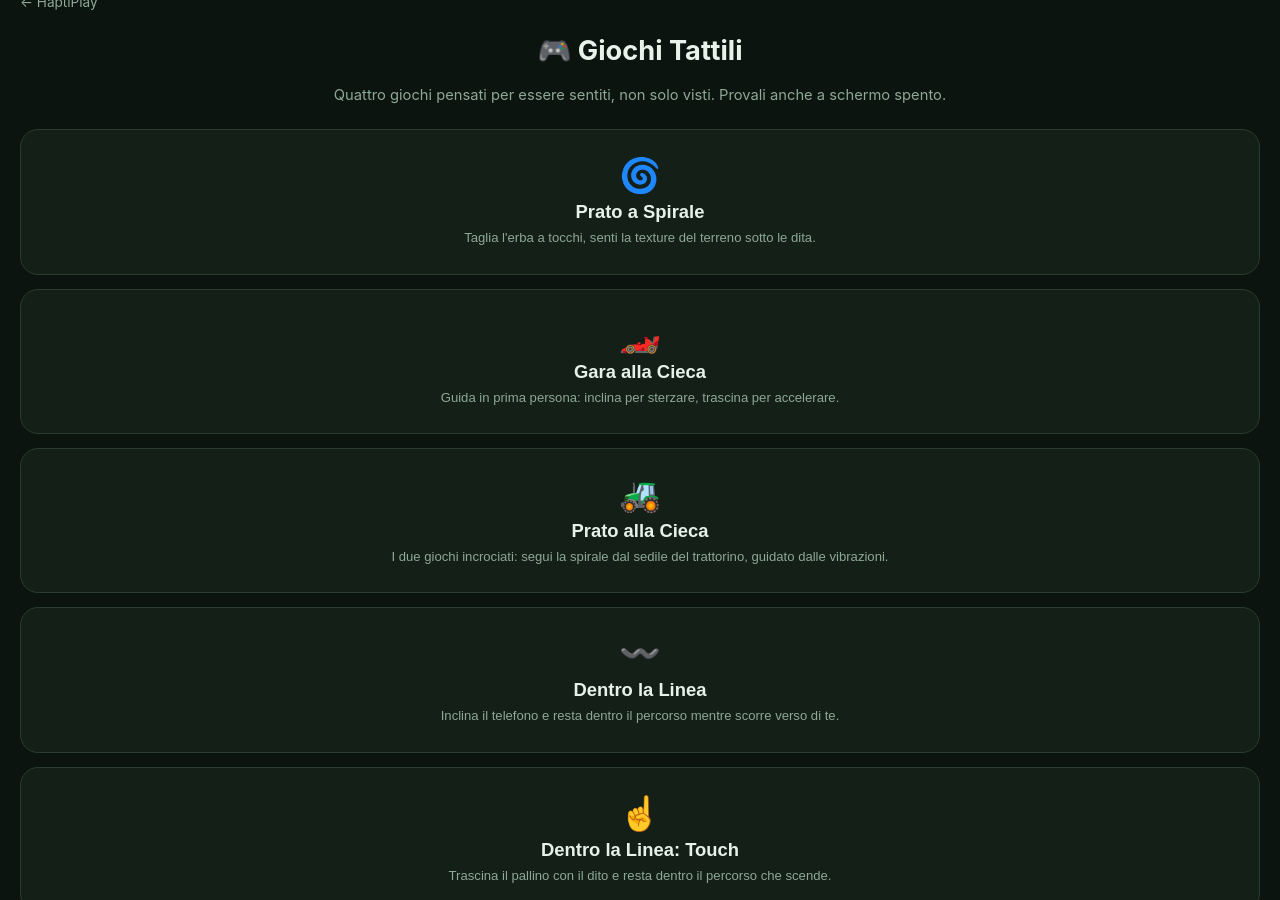
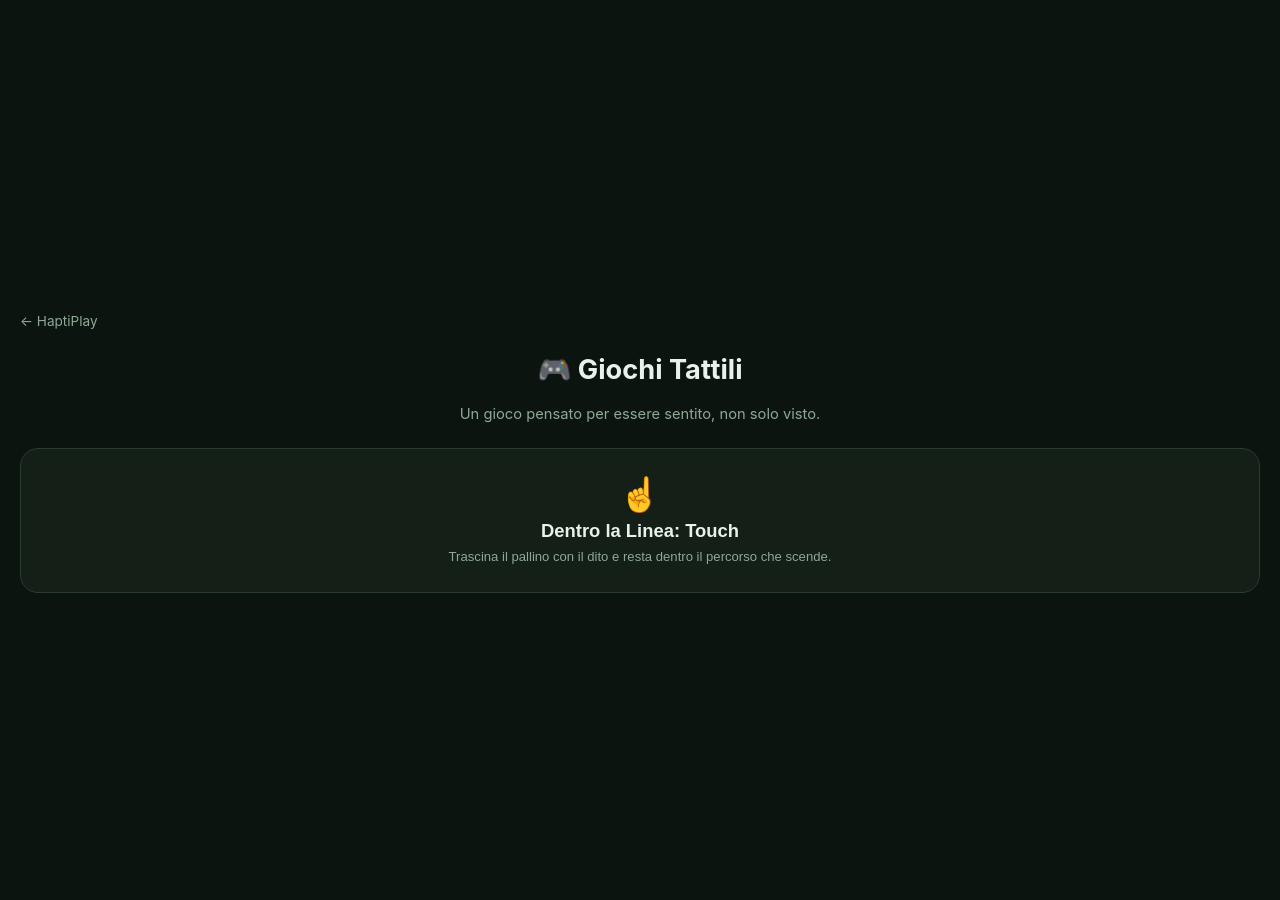
Before and after one commit to iacoposk8/iacoposk8.github.io, a Jekyll site: the page silent-games/path.html, which Jekyll copies as it is, in a window 1280 px wide. Built offline with Jekyll 4.4.1, drawn with Linux system fonts in a browser that asks for light colours; some of the changed lines change nothing that is shown.

Commit message:
Trasforma Dentro la Linea in gara touch

```diff
--- a/silent-games/path.html
+++ b/silent-games/path.html
@@ -62,6 +62,7 @@
   gap: 14px;
   overflow-y: auto;
 }
+#pick-prato, #pick-gara, #pick-mow, #pick-path { display: none; }
 
 #screen-mode h1 {
   text-align: center;
@@ -393,7 +394,7 @@
   <section id="screen-mode" class="screen active">
     <a class="back-link" href="/silent-games/">← HaptiPlay</a>
   <h1>🎮 Giochi Tattili</h1>
-  <p class="subtitle">Quattro giochi pensati per essere sentiti, non solo visti. Provali anche a schermo spento.</p>
+  <p class="subtitle">Un gioco pensato per essere sentito, non solo visto.</p>
     <button type="button" class="mode-card" id="pick-prato">
       <span class="mode-emoji">🌀</span>
       <span class="mode-title">Prato a Spirale</span>
@@ -440,8 +441,20 @@
       <label for="path-touch-speed">Velocità discesa <output id="path-touch-speed-value">115 m/s</output></label>
       <input id="path-touch-speed" type="range" min="70" max="300" value="115">
     </div>
-    <p class="hint">Tieni il dito sul pallino e trascinalo orizzontalmente. Se esci dal percorso, la vibrazione ti segnala il lato e se stai correggendo oppure peggiorando.</p>
-    <button type="button" id="btn-path-touch-start" class="primary">Inizia a trascinare</button>
+    <div class="option-group">
+      <h2>Concorrenti virtuali</h2>
+      <div class="options" data-group="pathOpponents">
+        <button type="button" data-value="0" class="opt selected">Nessuno</button>
+        <button type="button" data-value="3" class="opt">3 concorrenti</button>
+        <button type="button" data-value="5" class="opt">5 concorrenti</button>
+      </div>
+    </div>
+    <div class="option-group path-sliders">
+      <label for="path-opponent-speed">Velocità concorrenti <output id="path-opponent-speed-value">100%</output></label>
+      <input id="path-opponent-speed" type="range" min="60" max="140" value="100">
+    </div>
+    <p class="hint">Trascina il pallino a destra e sinistra per sterzare. Tieni il dito spostato verso l’alto per aumentare la velocità. Se esci dal percorso rallenti.</p>
+    <button type="button" id="btn-path-touch-start" class="primary">Inizia la gara</button>
   </section>
 
   <!-- ============ PATH: settings ============ -->
@@ -471,7 +484,7 @@
   <!-- ============ PATH: game ============ -->
   <section id="screen-path" class="screen">
     <header class="hud">
-      <div class="hud-left"><span id="path-score">0 m</span><span id="path-status">Dentro</span></div>
+      <div class="hud-left"><span id="path-score">0 m</span><span id="path-status">Dentro</span><span id="path-race">Solo</span></div>
       <div class="hud-right"><span id="path-timer">00:00</span></div>
     </header>
     <div id="path-wrap" tabindex="0">
@@ -741,8 +754,9 @@
     laps: 3, opponents: 4, collisions: 'off',
     mowTerrain: 'secco', mowSize: 10, mowRadar: 'on',
     pathDifficulty: 'easy', pathWidth: 72, pathSpeed: 115,
+    pathOpponents: 0, pathOpponentSpeed: 100,
   };
-  const NUMERIC_SETTINGS = ['size', 'laps', 'opponents', 'mowSize', 'pathWidth', 'pathSpeed'];
+  const NUMERIC_SETTINGS = ['size', 'laps', 'opponents', 'mowSize', 'pathWidth', 'pathSpeed', 'pathOpponents', 'pathOpponentSpeed'];
 
   document.querySelectorAll('.options').forEach((group) => {
     const key = group.dataset.group;
@@ -773,11 +787,15 @@
   const touchPathSpeedRange = document.getElementById('path-touch-speed');
   const touchPathWidthValue = document.getElementById('path-touch-width-value');
   const touchPathSpeedValue = document.getElementById('path-touch-speed-value');
+  const pathOpponentSpeedRange = document.getElementById('path-opponent-speed');
+  const pathOpponentSpeedValue = document.getElementById('path-opponent-speed-value');
   function syncTouchPathSettings() {
     touchPathWidthRange.value = settings.pathWidth;
     touchPathSpeedRange.value = settings.pathSpeed;
     touchPathWidthValue.textContent = settings.pathWidth + '%';
     touchPathSpeedValue.textContent = settings.pathSpeed + ' m/s';
+    pathOpponentSpeedRange.value = settings.pathOpponentSpeed;
+    pathOpponentSpeedValue.textContent = settings.pathOpponentSpeed + '%';
   }
   document.querySelectorAll('[data-group="pathDifficulty"] .opt').forEach((button) => {
     button.addEventListener('click', () => {
@@ -812,6 +830,10 @@
     settings.pathSpeed = parseInt(touchPathSpeedRange.value, 10);
     document.querySelectorAll('[data-group="pathDifficulty"] .opt, [data-group="pathTouchDifficulty"] .opt').forEach((b) => b.classList.remove('selected'));
     syncPathSettings(); syncTouchPathSettings();
+  });
+  pathOpponentSpeedRange.addEventListener('input', () => {
+    settings.pathOpponentSpeed = parseInt(pathOpponentSpeedRange.value, 10);
+    syncTouchPathSettings();
   });
   syncPathSettings();
   syncTouchPathSettings();
@@ -2990,11 +3012,13 @@
   const btnPathMenu = document.getElementById('btn-path-menu');
   const pathScoreEl = document.getElementById('path-score');
   const pathStatusEl = document.getElementById('path-status');
+  const pathRaceEl = document.getElementById('path-race');
   const pathTimerEl = document.getElementById('path-timer');
 
-  let path = { x: 0, distance: 0, elapsed: 0 };
+  let path = { x: 0, distance: 0, elapsed: 0, speed: 0 };
+  let pathOpponents = [];
   let pathRunning = false, pathRAF = null, pathLastFrame = 0;
-  let pathPointerActive = false, pathPointerX = 0;
+  let pathPointerActive = false, pathPointerX = 0, pathPointerLastX = 0, pathTouchDirection = 0, pathPointerAnchorY = 0, pathThrottle = 0;
   let pathFeedbackAccum = 0, pathDpr = 1;
   let pathTiltCalibratingUntil = 0, pathTiltSamples = [];
   let pathControl = 'tilt';
@@ -3082,7 +3106,7 @@
   }
 
   function pathInput() {
-    if (pathControl === 'touch') return 0;
+    if (pathControl === 'touch') return pathPointerActive ? pathTouchDirection : 0;
     if (tiltAvailable) {
       // Calibrate after the start tap: the hand often tilts the phone while
       // pressing the button, so using that single event would create a false
@@ -3121,13 +3145,27 @@
   function updatePathPhysics(dt) {
     const level = { width: settings.pathWidth / 100, speed: settings.pathSpeed };
     const input = pathInput();
-    path.x += input * (1.15 + level.speed / 240) * dt;
+    if (pathControl !== 'touch') path.x += input * (1.15 + level.speed / 240) * dt;
     path.x = clamp(path.x, -1, 1);
-    path.distance += level.speed * dt;
+    const offroad = Math.max(0, Math.abs(path.x - pathCenter(path.distance)) - level.width * 0.5);
+    const grip = 1 - clamp(offroad / (1 - level.width * 0.5), 0, 1) * 0.72;
+    path.speed = level.speed * (1 + pathThrottle * 0.9) * grip;
+    path.distance += path.speed * dt;
     path.elapsed += dt;
+    for (const opponent of pathOpponents) opponent.distance += opponent.speed * dt;
     pathFeedbackAccum += dt;
-    if (pathFeedbackAccum >= 0.09) { pathFeedbackAccum = 0; pathHapticTick(); }
+    if (pathFeedbackAccum >= 0.09) {
+      pathFeedbackAccum = 0;
+      pathHapticTick();
+      pathTouchDirection = 0;
+    }
     pathScoreEl.textContent = Math.floor(path.distance / 10) + ' m';
+    if (pathOpponents.length) {
+      const ahead = pathOpponents.filter((opponent) => opponent.distance > path.distance).length;
+      pathRaceEl.textContent = (ahead + 1) + '°/' + (pathOpponents.length + 1);
+    } else {
+      pathRaceEl.textContent = 'Solo';
+    }
     pathTimerEl.textContent = formatTime(path.elapsed * 1000);
     renderPath();
   }
@@ -3146,16 +3184,22 @@
   }
   pathWrap.addEventListener('pointerdown', (e) => {
     if (!pathRunning) return;
-    AudioFX.ensure(); pathPointerActive = true; updatePathPointer(e.clientX);
+    AudioFX.ensure(); pathPointerActive = true; pathPointerAnchorY = e.clientY; updatePathPointer(e.clientX);
+    pathPointerLastX = pathPointerX;
+    pathTouchDirection = 0; pathThrottle = 0;
     if (pathControl === 'touch') path.x = pathPointerX;
     try { pathWrap.setPointerCapture(e.pointerId); } catch (err) { /* ignore */ }
   });
   pathWrap.addEventListener('pointermove', (e) => {
     if (!pathPointerActive) return;
+    const previousX = pathPointerX;
     updatePathPointer(e.clientX);
     if (pathControl === 'touch') path.x = pathPointerX;
+    pathThrottle = clamp((pathPointerAnchorY - e.clientY) / 100, 0, 1);
+    pathTouchDirection = clamp((pathPointerX - previousX) * 8, -1, 1);
+    pathPointerLastX = pathPointerX;
   });
-  function releasePathPointer() { pathPointerActive = false; pathPointerX = 0; }
+  function releasePathPointer() { pathPointerActive = false; pathPointerX = 0; pathPointerLastX = 0; pathTouchDirection = 0; pathThrottle = 0; }
   pathWrap.addEventListener('pointerup', releasePathPointer);
   pathWrap.addEventListener('pointercancel', releasePathPointer);
 
@@ -3170,7 +3214,12 @@
   function startPathRun(control) {
     currentMode = 'path';
     pathControl = control || 'tilt';
-    path = { x: 0, distance: 0, elapsed: 0 };
+    path = { x: 0, distance: 0, elapsed: 0, speed: settings.pathSpeed };
+    pathOpponents = Array.from({ length: settings.pathOpponents }, (_, index) => ({
+      distance: 0,
+      speed: settings.pathSpeed * (settings.pathOpponentSpeed / 100) * (0.92 + index * 0.035),
+    }));
+    pathThrottle = 0;
     pathRunning = true; steerActive = true; clearKeys();
     pathTiltSamples = [];
     pathTiltCalibratingUntil = pathControl === 'tilt' && tiltAvailable ? performance.now() + 650 : 0;
```
